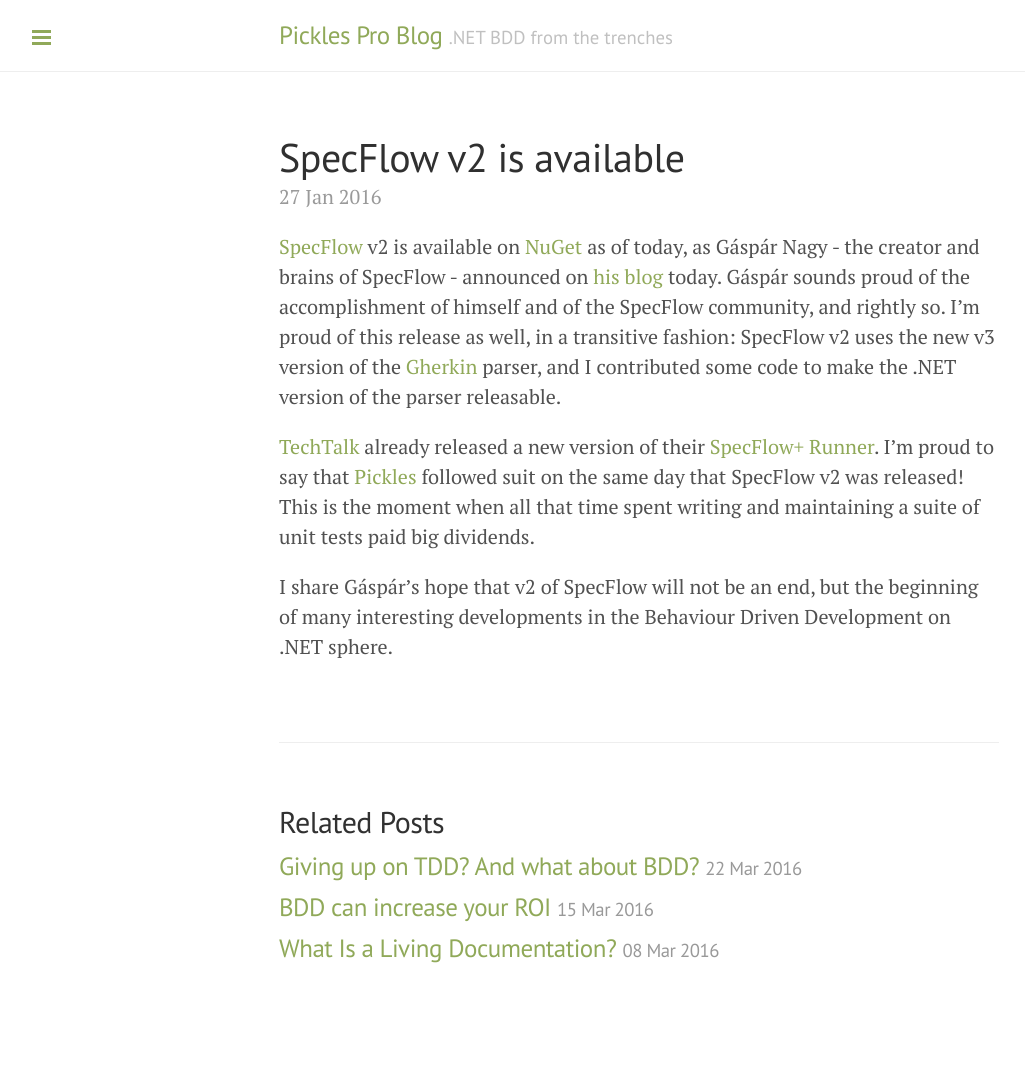
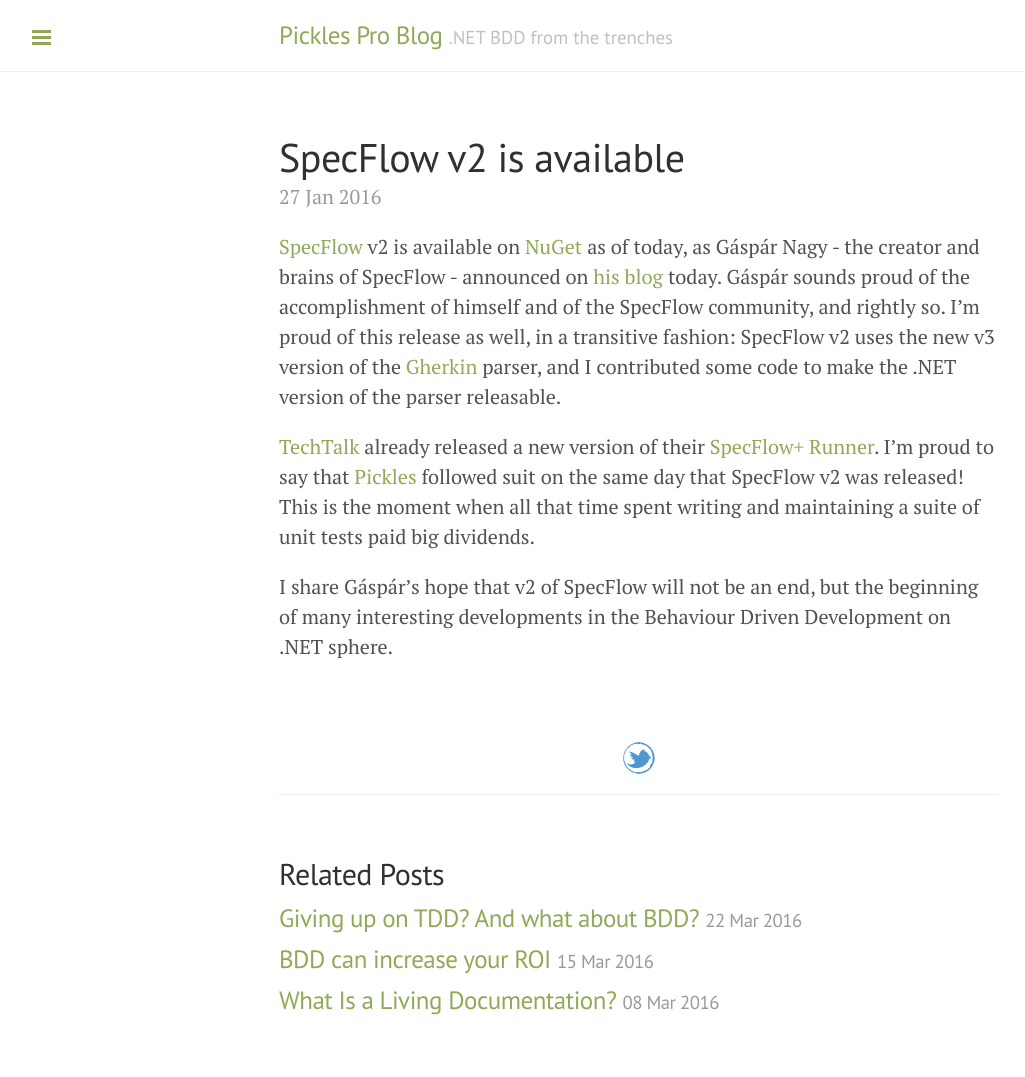
Before and after one commit to dirkrombauts/DirkRombautsPicklesPro.github.io, a Jekyll site: the page built from _posts/2016-01-27-specflow-v2-is-available.markdown, in a window 1280 px wide. Shown: the whole page, without its empty margins (1-1026 px from the left). Built offline with Jekyll 4.4.1, drawn with Linux system fonts in a browser that asks for light colours; comment, search, counter and statistics services are not loaded; before the commit the page ends 1025 px from its top, so only the background shows below that.

Commit message:
Add twitter integration to posts

```diff
--- a/_includes/head.html
+++ b/_includes/head.html
@@ -18,6 +18,7 @@
   <link rel="stylesheet" href="/public/css/syntax.css">
   <link rel="stylesheet" href="/public/css/lanyon.css">
   <link rel="stylesheet" href="http://fonts.googleapis.com/css?family=PT+Serif:400,400italic,700|PT+Sans:400">
+  <link rel="stylesheet" href="/public/css/custom.css">
 
   <!-- Icons -->
   <link rel="apple-touch-icon-precomposed" sizes="144x144" href="/public/apple-touch-icon-144-precomposed.png">
--- a/_layouts/post.html
+++ b/_layouts/post.html
@@ -6,6 +6,14 @@
   <h1 class="post-title">{{ page.title }}</h1>
   <span class="post-date">{{ page.date | date_to_string }}</span>
   {{ content }}
+</div>
+
+<div class="social-links-wrapper">
+	<div>
+		<a class="icon-twitter" href="https://twitter.com/share?text={{ page.title | xml_escape }}&amp;url={{ site.url }}{{ page.url }}" onclick="window.open(this.href, 'twitter-share', 'width=550,height=235');return false;">
+			<img src="/public/icons/twitter.png" alt="Tweet" title="Tweet" width="32" height="32">
+		</a>
+	</div>
 </div>
 
 <div class="related">
--- /dev/null
+++ b/public/css/custom.css
@@ -0,0 +1,5 @@
+div.social-links-wrapper img
+{
+	margin-left: auto;
+	margin-right: auto;
+}
```
Also changed, not shown: public/icons/twitter.png (added).
